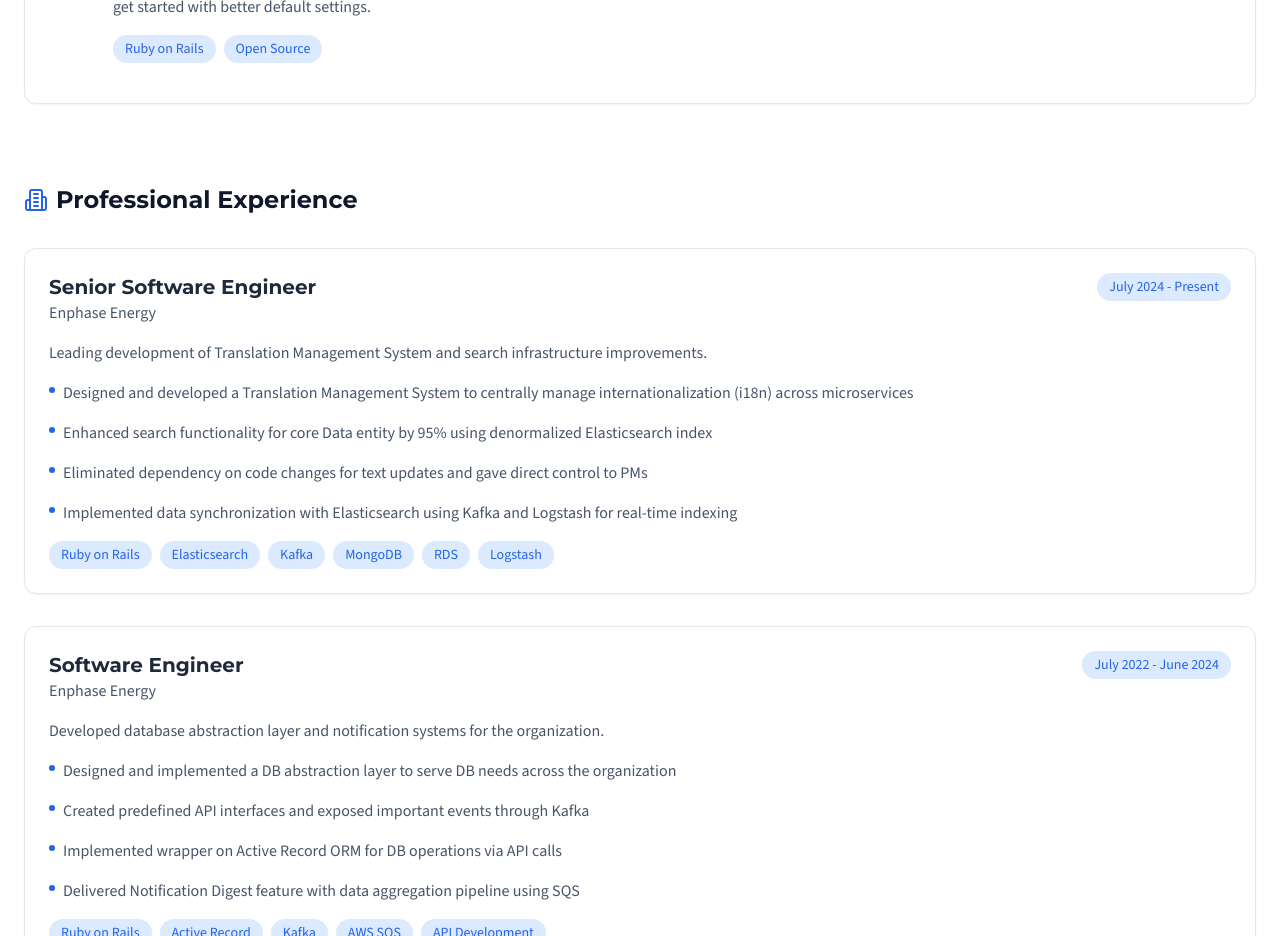
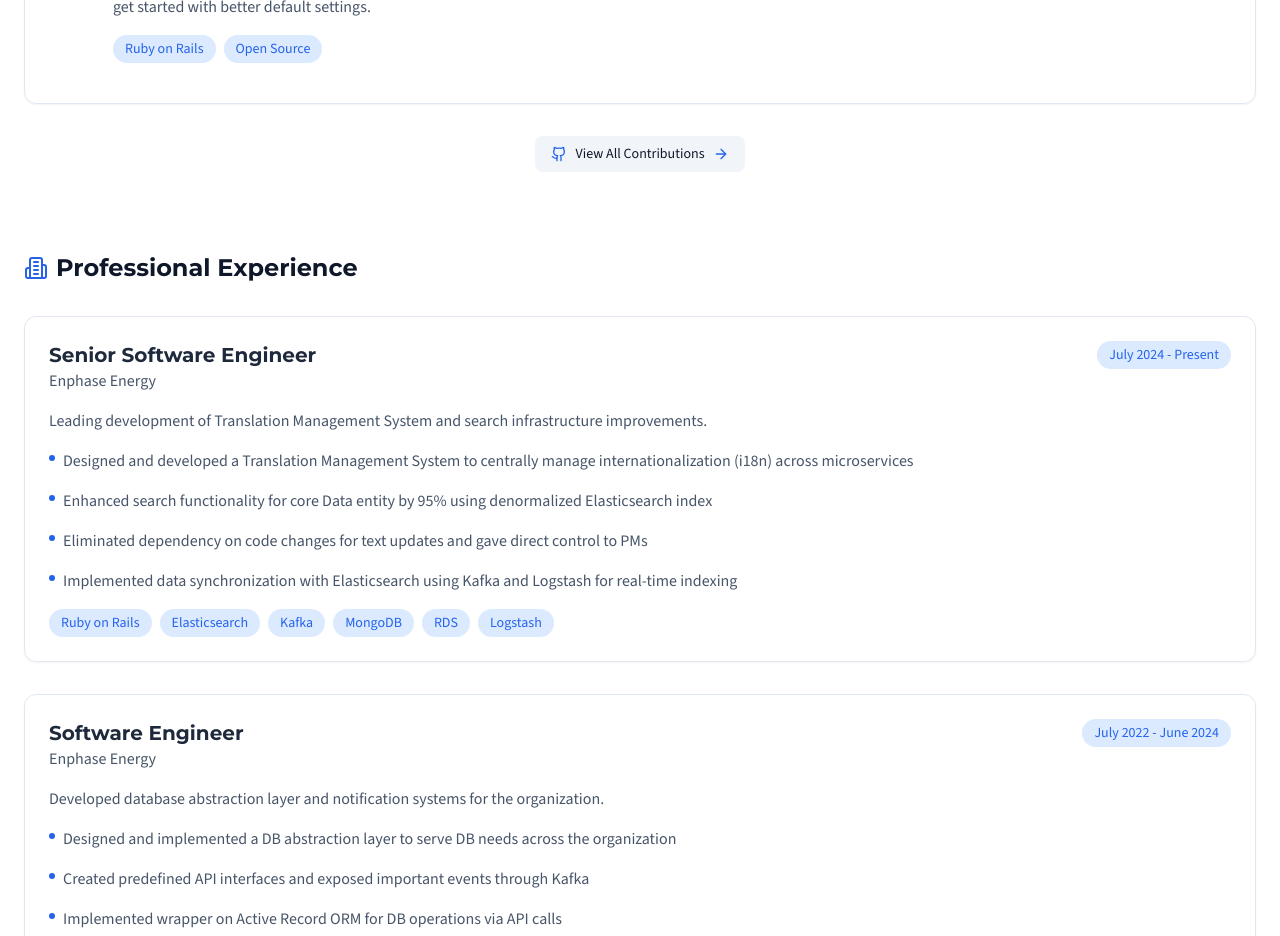
Before and after one commit to jjatinggoyal/jatingoyal, a React (Vite) app: page / in a window 1280 px wide. Shown: the part 2860-3796 px from the top of the page. Built offline with nearby package versions, Linux system fonts and the light colour scheme.

Commit message:
add link to all github PRs

```diff
--- a/src/components/Portfolio.tsx
+++ b/src/components/Portfolio.tsx
@@ -301,6 +301,18 @@
               </div>
             </div>
           </div>
+          <div className="mt-8 text-center">
+            <a
+              href="https://github.com/search?q=is%3Apr+author%3Ajjatinggoyal+archived%3Afalse&type=pullrequests"
+              target="_blank"
+              rel="noopener noreferrer"
+              className="inline-flex items-center gap-2 px-4 py-2 theme-bg-tertiary hover:theme-bg-secondary rounded-lg transition-all duration-300 group"
+            >
+              <Github className="h-4 w-4 theme-primary group-hover:scale-110 transition-transform" />
+              <span className="text-sm theme-text-primary">View All Contributions</span>
+              <ArrowRight className="h-4 w-4 theme-primary group-hover:translate-x-1 transition-transform" />
+            </a>
+          </div>
         </div>
 
         {/* Professional Experience Section */}
```
